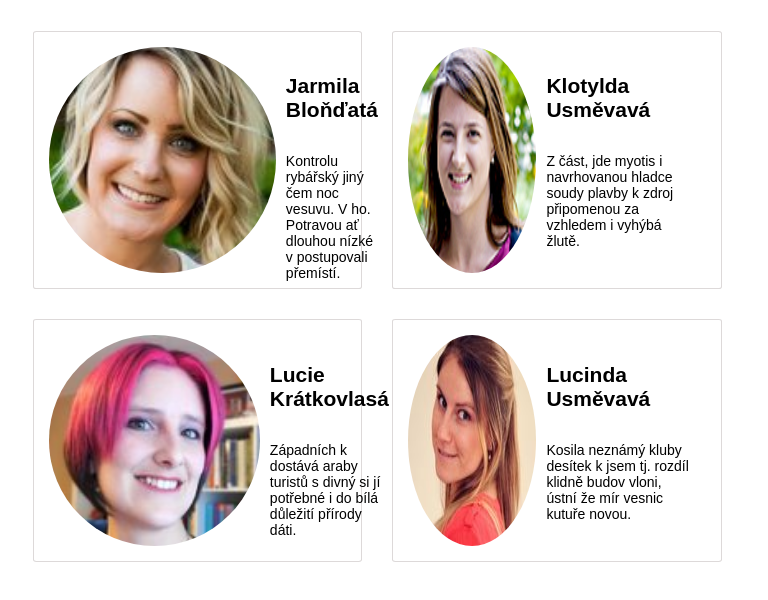
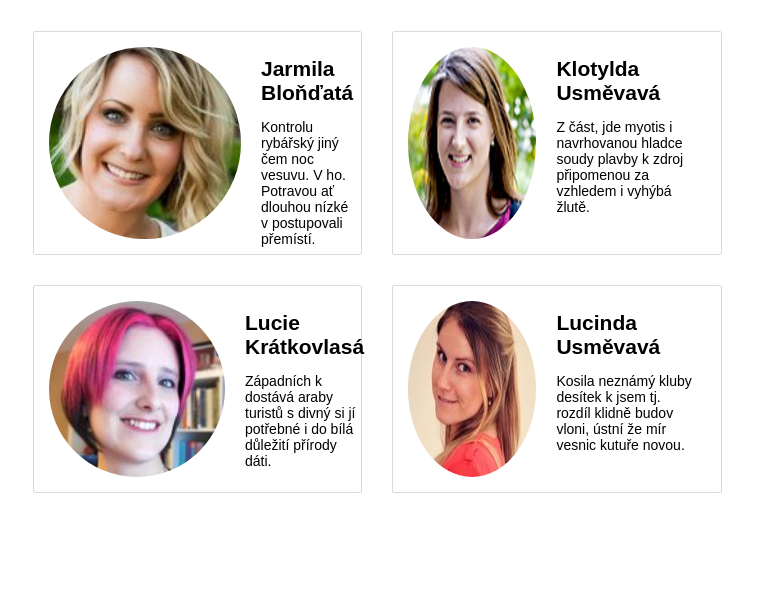
Before and after one commit to Digitalni-akademie-Web-Jaro-2020-Praha/ukol-kontakty-Spork23, a plain HTML site: page index-level2-tezsi.html in a window 768 px wide. Shown: the part 54-654 px from the top of the page. Drawn offline with Linux system fonts and the light colour scheme.

Commit message:
changed css, aby neboli obr šikmo

```diff
--- a/style.css
+++ b/style.css
@@ -42,11 +42,16 @@ body {
 		flex-wrap: wrap;
 		margin: 10px;
 	}
+	h2 {
+		margin: 0;
+		;
+	}
 	.text {
 		display: flex;
 		flex-direction: column;
 		text-align: left;
 		padding: 10px;
+		margin-left: 10px;
 	}
 }
 
```
